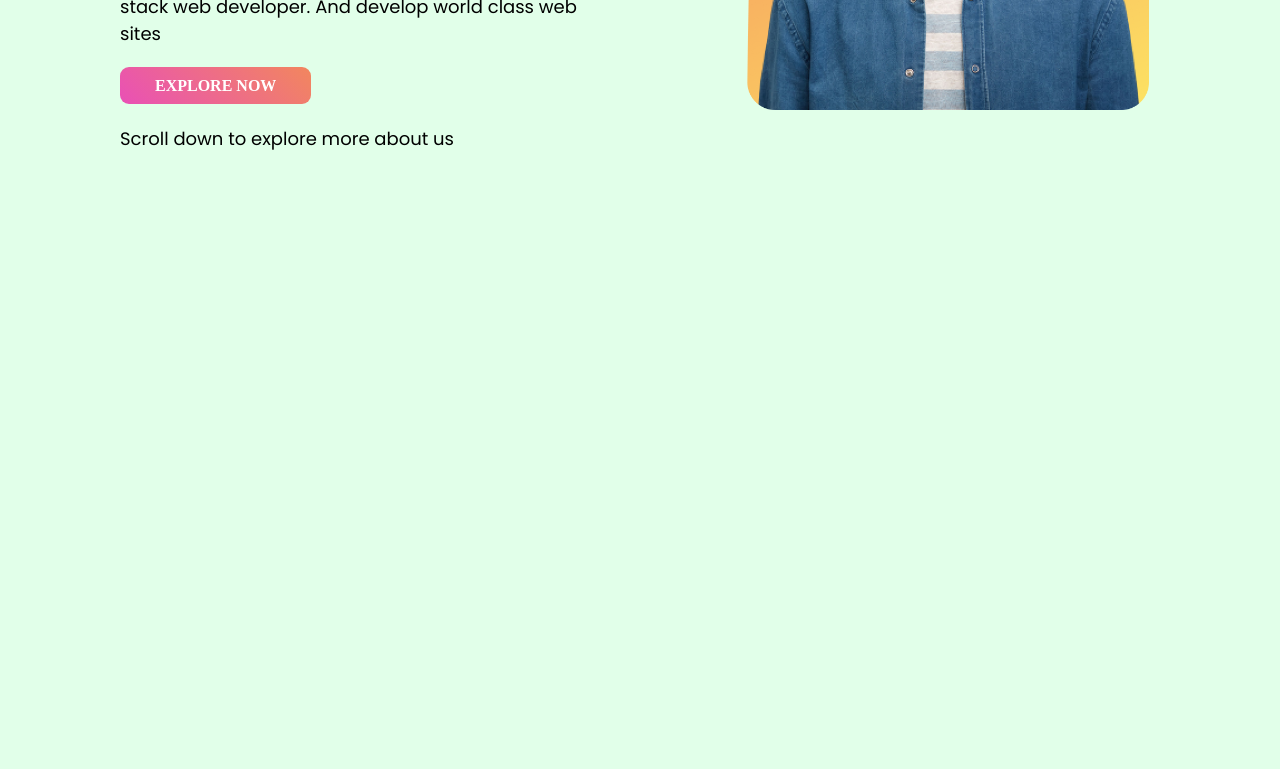
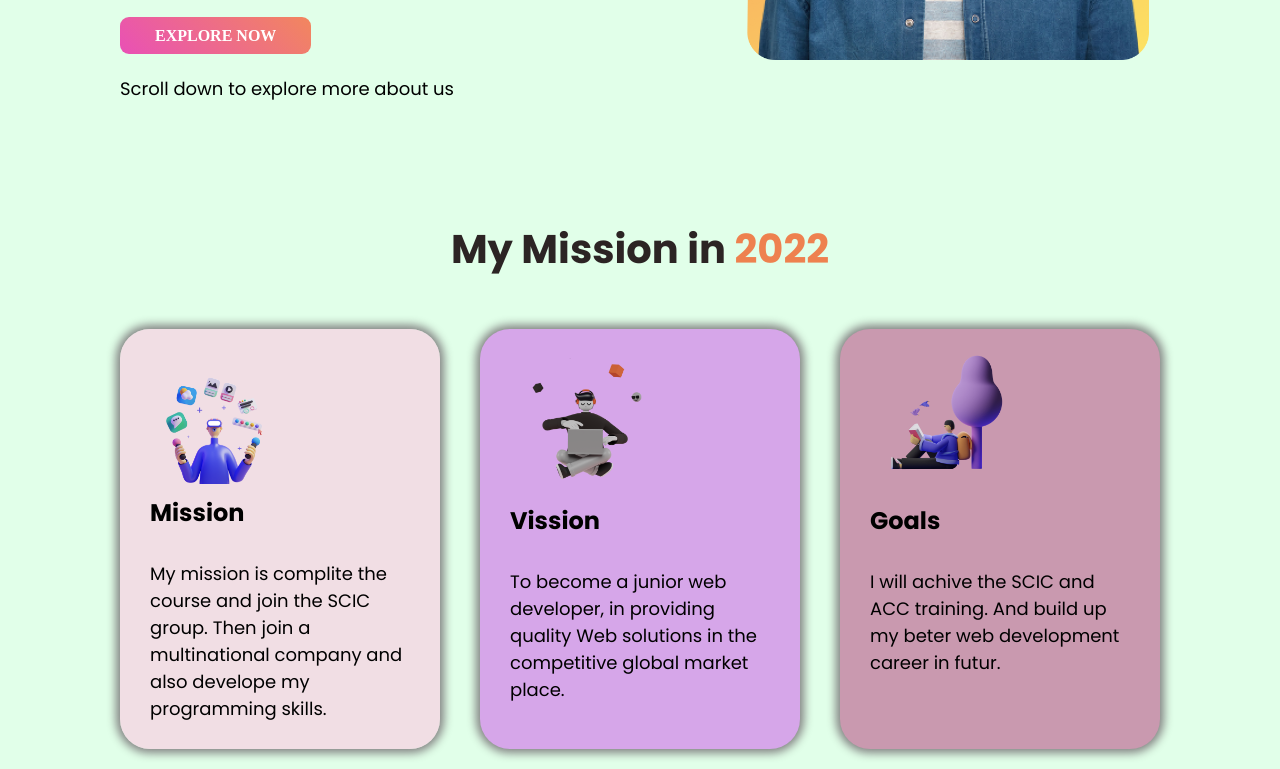
Before and after one commit to shakhawath1/assignment-1, a plain HTML site: page index.html in a window 1280 px wide. Shown: the part 431-1200 px from the top of the page. Before the commit the page ends 800 px from the top, so only its background shows below. Drawn offline with Linux system fonts and the light colour scheme; a web font is replaced by a local one.

Commit message:
Mission area added

```diff
--- a/index.html
+++ b/index.html
@@ -15,6 +15,7 @@
 </head>
 
 <body>
+    <!-- Top Banner  -->
     <section>
         <div class="container">
             <div class="top-banner">
@@ -23,7 +24,7 @@
                         <div class="vr-line"></div>
                         <div>
                             <h1>Stay Focused on</h1>
-                            <h1 id="mission">Mission 2022</h1>
+                            <h1 class="color-text">Mission 2022</h1>
                         </div>
                     </div>
                     <p>I want to be a web developer in 2022. I want to work with a multinational company. Also want to
@@ -38,6 +39,30 @@
             </div>
         </div>
     </section>
+    <!-- Mission Area  -->
+    <section>
+        <h2 class="head-line">My Mission in <span class="color-text">2022</span></h2>
+        <div class="container mission-area">
+            <div id="mission">
+                <img src="img/illustrator-1.png" alt="">
+                <h3>Mission</h3>
+                <p>My mission is complite the course and join the SCIC group. Then join a multinational company and also
+                    develope my programming skills.</p>
+            </div>
+            <div id="vission">
+                <img src="img/illustrator-2.png" alt="">
+                <h3>Vission</h3>
+                <p>To become a junior web developer, in providing quality Web solutions in the competitive global market
+                    place.
+                </p>
+            </div>
+            <div id="goals">
+                <img src="img/illustrator-3.png" alt="">
+                <h3>Goals</h3>
+                <p>I will achive the SCIC and ACC training. And build up my beter web development career in futur.</p>
+            </div>
+        </div>
+    </section>
 </body>
 
 </html>
--- a/style.css
+++ b/style.css
@@ -14,13 +14,17 @@ section{
     height: 400px;
     padding-bottom: 150px;
 }
+h3{
+    font-family: 'Poppins', sans-serif;
+    font-size: 24px;
+}
 p{
     font-family: 'Poppins', sans-serif;
     font-size: 18px;
     margin: 30px 0px;
 }
 .container{
-    margin: 100px 120px 80px 120px;
+    margin: 50px 120px 80px 120px;
 }
 .button{
     text-decoration: none;
@@ -30,6 +34,16 @@ p{
     font-weight: 600;
     border-radius: 9px;
     background-image: linear-gradient(45deg, rgb(233, 80, 182), rgba(248, 91, 43, 0.733));
+}
+.head-line{
+    font-family: 'Poppins', sans-serif;
+    text-align: center;
+    font-size: 40px;
+    color: rgb(44, 36, 36);
+    margin-top: 50px;
+}
+.color-text{
+    color: #f15619be;
 }
 .top-banner{
     height: 450px;
@@ -41,6 +55,7 @@ p{
 .heading{
     display: flex;
 }
+
 .vr-line{
     border: 2px solid rgb(240, 22, 22);
     height: 118px;
@@ -53,12 +68,34 @@ p{
     font-size: 70px;
     padding-left: 5px;
 }
-#mission{
-    color: #f15619be;
-}
+
 .half-width img{
     width: 90%;
     margin-left: 150px;
     background-repeat: no-repeat;
     border-radius: 9px;
 }
+/* Mission Area  */
+.mission-area{
+    display: flex;
+}
+.mission-area img{
+    width: 150px;
+}
+.mission-area div{
+    height: 380px;
+    width: 300px;
+    box-shadow: 0px 0px 10px 4px gray;
+    padding: 20px 30px;
+    border-radius: 30px;
+}
+#mission{
+    background-color: #ffc4e18e;
+}
+#vission{
+    background-color: #d6a6e9;
+    margin: 0px 40px;
+}
+#goals{
+    background-color: #c999af;
+}
```
